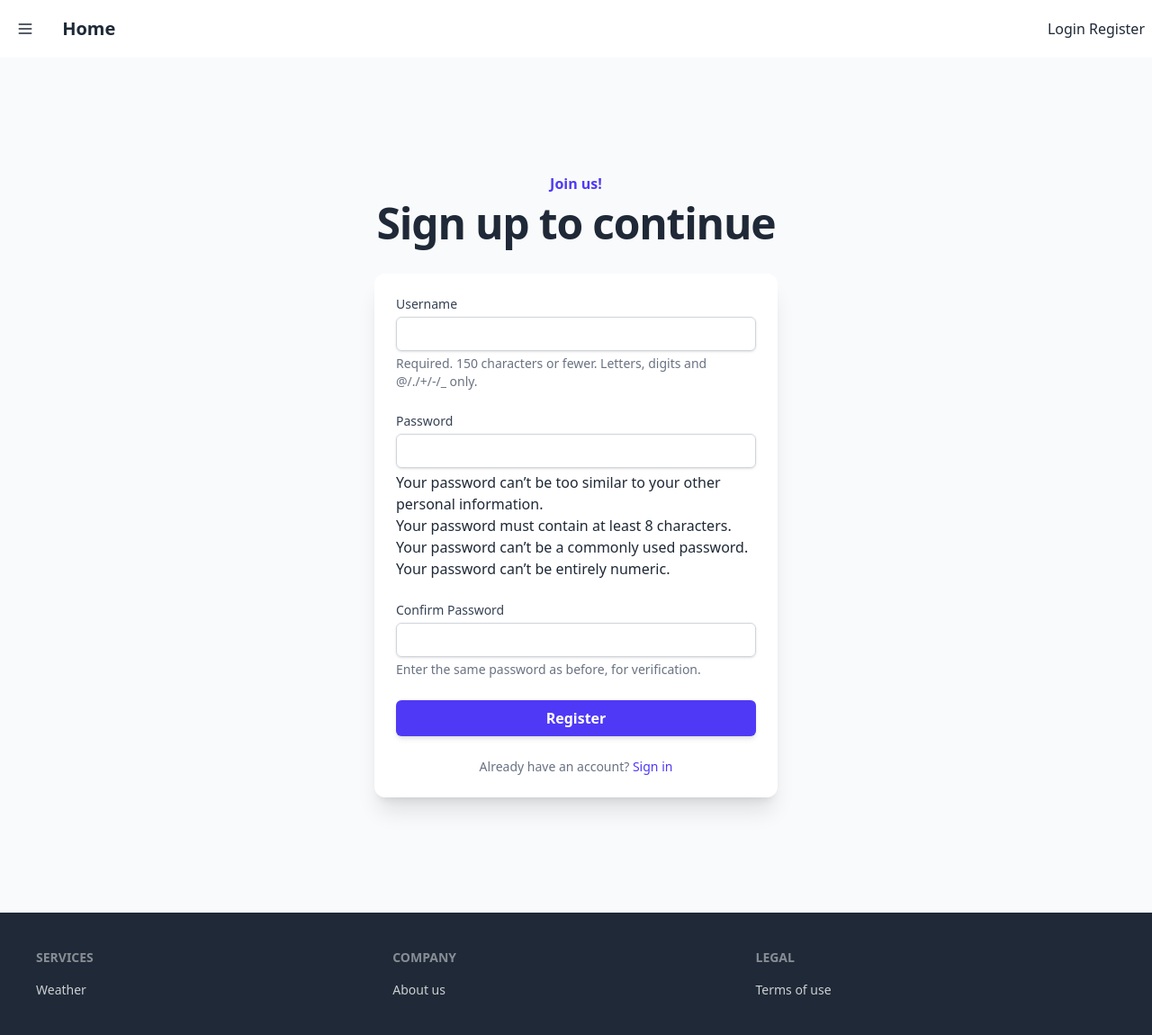
After one commit to DanielTKC/d_terreros_final_project, a Django app: page /register/ in a window 1280 px wide. The commit adds this page. Shown: the whole page at 90% size. Run offline with Django 5.2, Linux system fonts and the light colour scheme.

Commit message:
Login and registration, with navbar tweaks

```diff
--- a/d_terreros_final_project/settings.py
+++ b/d_terreros_final_project/settings.py
@@ -89,6 +89,9 @@ CACHES = {
     }
 }
 
+LOGIN_REDIRECT_URL = 'weather4u:index'
+LOGIN_URL = 'weather4u:login'
+LOGOUT_REDIRECT_URL = 'weather4u:index'
 
 # Password validation
 # https://docs.djangoproject.com/en/5.2/ref/settings/#auth-password-validators
--- a/templates/base.html
+++ b/templates/base.html
@@ -21,18 +21,22 @@
                           d="M4 6h16M4 12h16M4 18h16"></path>
                 </svg>
             </button>
+            <a href="{% url 'weather4u:index' %}" class="btn btn-ghost text-xl">Home</a>
         </div>
         <div class="flex-1">
-            <a class="btn btn-ghost text-xl">daisyUI</a>
+
         </div>
         <div class="flex-none">
-            <button class="btn btn-square btn-ghost">
-                <svg xmlns="http://www.w3.org/2000/svg" fill="none" viewBox="0 0 24 24"
-                     class="inline-block h-5 w-5 stroke-current">
-                    <path stroke-linecap="round" stroke-linejoin="round" stroke-width="2"
-                          d="M5 12h.01M12 12h.01M19 12h.01M6 12a1 1 0 11-2 0 1 1 0 012 0zm7 0a1 1 0 11-2 0 1 1 0 012 0zm7 0a1 1 0 11-2 0 1 1 0 012 0z"></path>
-                </svg>
-            </button>
+            {% if user.is_authenticated %}
+                <span class="text-sm mr-4">Welcome, {{ user.username }}!</span>
+                <form method="POST" action="{% url 'weather4u:logout' %}" style="display: inline;">
+                    {% csrf_token %}
+                    <button type="submit" class="btn btn-link">Logout</button>
+                </form>
+            {% else %}
+                <a href="{% url 'weather4u:login' %}">Login</a>
+                <a href="{% url 'weather4u:register' %}">Register</a>
+            {% endif %}
         </div>
     </div>
 
--- /dev/null
+++ b/weather4u/templates/weather4u/register.html
@@ -0,0 +1,92 @@
+{% extends "base.html" %}
+{% block content %}
+    <div class="flex items-center justify-center min-h-[calc(60vh-12rem)]">
+        <div class="bg-gray-50 py-24 sm:py-32 w-full">
+            <div class="mx-auto max-w-2xl px-6 lg:max-w-7xl lg:px-8">
+                <h2 class="text-center text-base font-semibold text-indigo-600">Join us!</h2>
+                <p class="mx-auto mt-2 max-w-lg text-center text-4xl font-semibold tracking-tight sm:text-5xl">
+                    Sign up to continue
+                </p>
+
+                <div class="mt-8 bg-white w-full max-w-md p-6 rounded-xl shadow-xl mx-auto">
+                    <form method="post">
+                        {% csrf_token %}
+                        {% if form.non_field_errors and request.method == 'POST' %}
+                            <div class="mb-4 p-4 bg-red-100 border border-red-400 text-red-700 rounded">
+                                {{ form.non_field_errors }}
+                            </div>
+                        {% endif %}
+
+                        <div class="space-y-6">
+
+                            <div>
+                                <label for="id_username" class="block text-sm font-medium text-gray-700">
+                                    Username
+                                </label>
+                                <input type="text"
+                                       name="username"
+                                       id="id_username"
+                                       required
+                                       class="mt-1 block w-full rounded-md border border-gray-300 px-3 py-2 shadow-sm focus:outline-none focus:ring-indigo-500 focus:border-indigo-500 sm:text-sm"
+                                       value="{{ form.username.value|default_if_none:'' }}">
+                                {% if form.username.errors and request.method == 'POST' %}
+                                    <p class="mt-1 text-sm text-red-600">{{ form.username.errors|join:", " }}</p>
+                                {% endif %}
+                                {% if form.username.help_text %}
+                                    <p class="mt-1 text-sm text-gray-500">{{ form.username.help_text|safe }}</p>
+                                {% endif %}
+                            </div>
+                            <div>
+                                <label for="id_password1" class="block text-sm font-medium text-gray-700">
+                                    Password
+                                </label>
+                                <input type="password"
+                                       name="password1"
+                                       id="id_password1"
+                                       required
+                                       class="mt-1 block w-full rounded-md border border-gray-300 px-3 py-2 shadow-sm focus:outline-none focus:ring-indigo-500 focus:border-indigo-500 sm:text-sm">
+                                {% if form.password1.errors and request.method == 'POST' %}
+                                    <p class="mt-1 text-sm text-red-600">{{ form.password1.errors|join:", " }}</p>
+                                {% endif %}
+                                {% if form.password1.help_text %}
+                                    <p class="mt-1 text-sm text-gray-500">{{ form.password1.help_text|safe }}</p>
+                                {% endif %}
+                            </div>
+
+
+                            <div>
+                                <label for="id_password2" class="block text-sm font-medium text-gray-700">
+                                    Confirm Password
+                                </label>
+                                <input type="password"
+                                       name="password2"
+                                       id="id_password2"
+                                       required
+                                       class="mt-1 block w-full rounded-md border border-gray-300 px-3 py-2 shadow-sm focus:outline-none focus:ring-indigo-500 focus:border-indigo-500 sm:text-sm">
+                                {% if form.password2.errors and request.method == 'POST' %}
+                                    <p class="mt-1 text-sm text-red-600">{{ form.password2.errors|join:", " }}</p>
+                                {% endif %}
+                                {% if form.password2.help_text %}
+                                    <p class="mt-1 text-sm text-gray-500">{{ form.password2.help_text|safe }}</p>
+                                {% endif %}
+                            </div>
+
+                            <div>
+                                <button type="submit"
+                                        class="w-full justify-center rounded-md bg-indigo-600 px-4 py-2 text-white font-semibold shadow-md hover:bg-indigo-500 focus:outline-none focus:ring-2 focus:ring-indigo-500">
+                                    Register
+                                </button>
+                            </div>
+                        </div>
+                    </form>
+
+                    <p class="mt-6 text-center text-sm text-gray-500">
+                        Already have an account?
+                        <a href="{% url 'weather4u:login' %}"
+                           class="text-indigo-600 hover:text-indigo-500 font-medium">Sign in</a>
+                    </p>
+                </div>
+            </div>
+        </div>
+    </div>
+{% endblock %}
--- a/weather4u/urls.py
+++ b/weather4u/urls.py
@@ -1,4 +1,5 @@
 from django.urls import path
+from django.contrib.auth import views as auth_views
 from . import views
 
 app_name = 'weather4u'
@@ -10,4 +11,11 @@ urlpatterns = [
     path("what-to-wear/", views.what_to_wear, name="what_to_wear"),
 
     path("what-to-do/", views.what_to_do, name="what_to_do"),
+    path("register/", views.register, name="register"),
+    path("login/", auth_views.LoginView.as_view(
+        template_name="weather4u/login.html",
+        redirect_authenticated_user=True,
+        next_page='weather4u:index'
+    ), name="login"),
+    path("logout/", auth_views.LogoutView.as_view(next_page="weather4u:index"), name="logout"),
 ]
--- a/weather4u/views.py
+++ b/weather4u/views.py
@@ -1,9 +1,9 @@
 import datetime
-from urllib import request
-
 import requests
 import pytz
-from django.shortcuts import render
+from django.contrib.auth.forms import UserCreationForm
+from django.contrib.auth import login
+from django.shortcuts import render, redirect
 from django.conf import settings
 from django.core.cache import cache
 from .models import ClothingItem
@@ -11,6 +11,16 @@ from .models import Activity
 
 
 
+def register(request):
+    if request.method == "POST":
+        form = UserCreationForm(request.POST)
+        if form.is_valid():
+            user = form.save()
+            login(request, user)
+            return redirect("weather4u:index")
+    else:
+        form = UserCreationForm()
+    return render(request, "weather4u/register.html", {"form": form})
 
 def home(request):
     return render(request, 'weather4u/index.html')
```
Also changed, not shown: weather4u/templates/weather4u/login.html (added, +44 -0 lines), weather4u/static/css/output.css.
